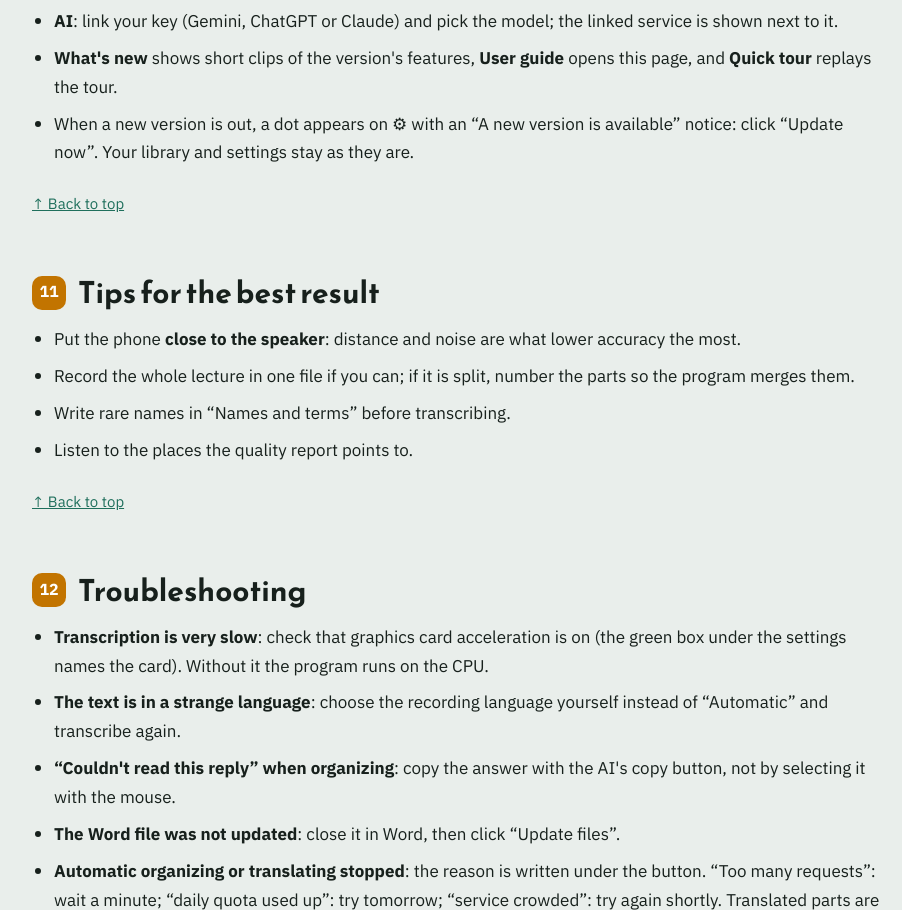
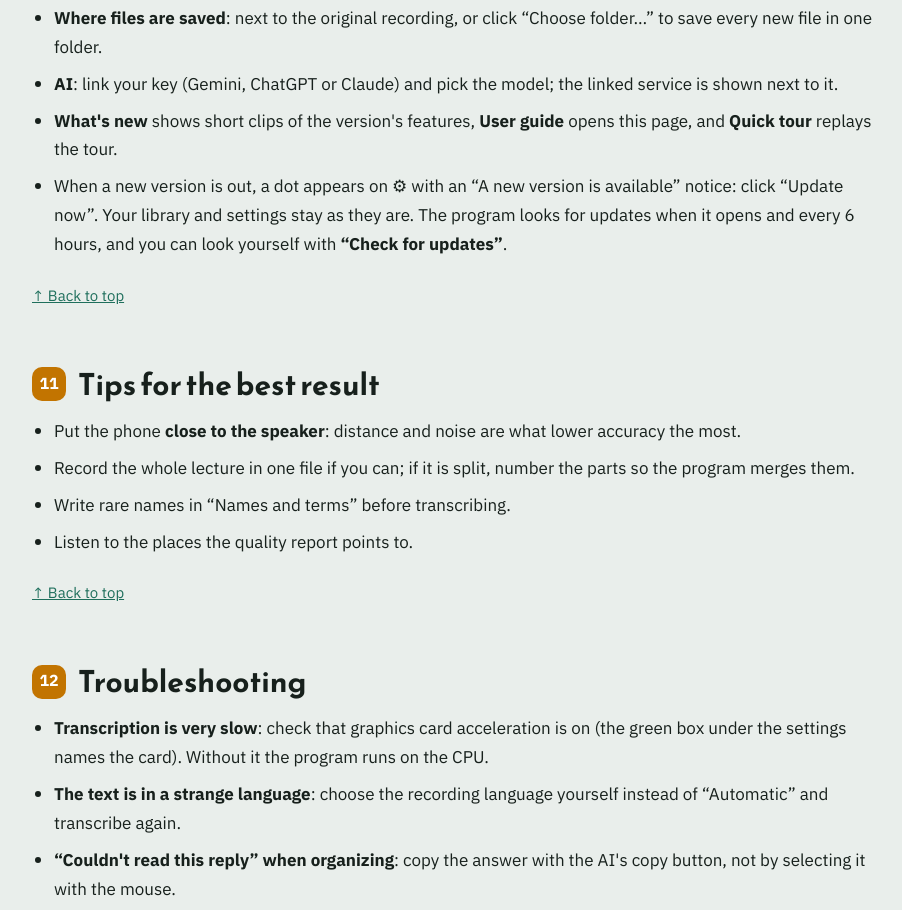
Before and after one commit to nasikh-app/nasikh, a plain HTML site: page docs/guide.html in a window 1280 px wide. Shown: the part 10325-11235 px from the top of the page, without its empty margins (318-1220 px from the left). Drawn offline with Linux system fonts and the light colour scheme.

Commit message:
Add files via upload

```diff
--- a/docs/guide.html
+++ b/docs/guide.html
@@ -172,7 +172,7 @@
           "<b>مكان حفظ الملفات</b>: بجانب التسجيل الأصلي، أو اضغط «اختيار مجلد…» لحفظ كل الملفات الجديدة في مجلد واحد.",
           "<b>الذكاء الاصطناعي</b>: ربط مفتاحك (Gemini أو ChatGPT أو Claude) واختيار النموذج، وبجانبه اسم الخدمة المربوطة.",
           "<b>ما الجديد</b> يعرض مقاطع قصيرة عن ميزات الإصدار، و<b>دليل الاستخدام</b> يفتح هذه الصفحة، و<b>جولة تعريفية</b> تعيد الجولة.",
-          "عند صدور إصدار جديد تظهر نقطة على ⚙ وتنبيه «يتوفر إصدار جديد»: اضغط «حدّث الآن». مكتبتك وإعداداتك تبقى كما هي."
+          "عند صدور إصدار جديد تظهر نقطة على ⚙ وتنبيه «يتوفر إصدار جديد»: اضغط «حدّث الآن». مكتبتك وإعداداتك تبقى كما هي. ويبحث البرنامج عن التحديثات عند فتحه وكل 6 ساعات، ويمكنك البحث بنفسك من <b>«التحقق من التحديثات»</b>."
         ], [], []],
         ["tips", "نصائح لأفضل نتيجة", "", "", [
           "ضع الهاتف <b>قريباً من المحاضر</b> قدر الإمكان، فالمسافة والضجيج أكثر ما يقلّل الدقة.",
@@ -187,6 +187,7 @@
           "<b>لم يُحدَّث ملف Word</b>: أغلق الملف في Word ثم اضغط «تحديث الملفات».",
           "<b>توقّف الترتيب أو الترجمة التلقائية</b>: يكتب البرنامج السبب تحت الزر. «طلبات كثيرة» انتظر دقيقة، و«انتهت الحصة اليومية» حاول غداً، و«الخدمة مزدحمة» حاول بعد قليل. الأجزاء المترجمة محفوظة، والمحاولة التالية تكمل من حيث توقف.",
           "<b>لا تظهر الترجمة في المشغّل</b>: شغّل نسخة <code>… - Arabic subtitles.mkv</code> المدموجة، أو اختر الترجمة من قائمة Subtitle في VLC، وتأكد أن ملف SRT بجانب الفيديو ويبدأ اسمه باسم الفيديو.",
+          "<b>لا يصل التحديث</b>: اضغط ⚙ ← «التحقق من التحديثات». إن قال «تعذّر الوصول إلى GitHub» فقد يمنعه برنامج حماية أو شبكة عمل؛ نزّل أحدث إصدار من الموقع وثبّته فوق القديم، ومكتبتك تبقى كما هي.",
           "لأي مشكلة أخرى: <a href=\"mailto:nasikh.app@gmail.com\">nasikh.app@gmail.com</a>."
         ], [], []]
       ]
@@ -283,7 +284,7 @@
           "<b>Where files are saved</b>: next to the original recording, or click “Choose folder…” to save every new file in one folder.",
           "<b>AI</b>: link your key (Gemini, ChatGPT or Claude) and pick the model; the linked service is shown next to it.",
           "<b>What's new</b> shows short clips of the version's features, <b>User guide</b> opens this page, and <b>Quick tour</b> replays the tour.",
-          "When a new version is out, a dot appears on ⚙ with an “A new version is available” notice: click “Update now”. Your library and settings stay as they are."
+          "When a new version is out, a dot appears on ⚙ with an “A new version is available” notice: click “Update now”. Your library and settings stay as they are. The program looks for updates when it opens and every 6 hours, and you can look yourself with <b>“Check for updates”</b>."
         ], [], []],
         ["tips", "Tips for the best result", "", "", [
           "Put the phone <b>close to the speaker</b>: distance and noise are what lower accuracy the most.",
@@ -298,6 +299,7 @@
           "<b>The Word file was not updated</b>: close it in Word, then click “Update files”.",
           "<b>Automatic organizing or translating stopped</b>: the reason is written under the button. “Too many requests”: wait a minute; “daily quota used up”: try tomorrow; “service crowded”: try again shortly. Translated parts are saved, and the next try continues where it stopped.",
           "<b>The subtitles don't show in the player</b>: play the <code>… - Arabic subtitles.mkv</code> copy, or pick the subtitles in VLC's Subtitle menu, and check that the SRT file sits next to the video with a name starting like the video's.",
+          "<b>The update doesn't arrive</b>: click ⚙ → “Check for updates”. If it says GitHub couldn't be reached, an antivirus or a work network may be blocking it: download the latest version from the website and install it over the old one; your library stays as it is.",
           "For anything else: <a href=\"mailto:nasikh.app@gmail.com\">nasikh.app@gmail.com</a>."
         ], [], []]
       ]
@@ -394,7 +396,7 @@
           "<b>Emplacement des fichiers</b> : à côté de l'enregistrement d'origine, ou cliquez sur « Choisir un dossier… » pour enregistrer tous les nouveaux fichiers au même endroit.",
           "<b>IA</b> : relier votre clé (Gemini, ChatGPT ou Claude) et choisir le modèle ; le service relié est indiqué à côté.",
           "<b>Nouveautés</b> montre de courtes vidéos des fonctions de la version, <b>Guide d'utilisation</b> ouvre cette page, et <b>Visite guidée</b> relance la visite.",
-          "Quand une nouvelle version sort, un point apparaît sur ⚙ avec l'avis « Une nouvelle version est disponible » : cliquez sur « Mettre à jour ». Votre bibliothèque et vos réglages restent tels quels."
+          "Quand une nouvelle version sort, un point apparaît sur ⚙ avec l'avis « Une nouvelle version est disponible » : cliquez sur « Mettre à jour ». Votre bibliothèque et vos réglages restent tels quels. Le programme cherche les mises à jour à l'ouverture et toutes les 6 heures, et vous pouvez chercher vous-même avec <b>« Rechercher des mises à jour »</b>."
         ], [], []],
         ["tips", "Conseils pour un meilleur résultat", "", "", [
           "Placez le téléphone <b>près de l'orateur</b> : la distance et le bruit sont ce qui fait le plus baisser la précision.",
@@ -409,6 +411,7 @@
           "<b>Le Word n'a pas été mis à jour</b> : fermez-le dans Word, puis cliquez sur « Mettre à jour les fichiers ».",
           "<b>L'organisation ou la traduction automatique s'est arrêtée</b> : la raison est écrite sous le bouton. « Trop de requêtes » : attendez une minute ; « quota quotidien épuisé » : réessayez demain ; « service saturé » : réessayez bientôt. Les parties traduites sont enregistrées, et l'essai suivant reprend là où il s'est arrêté.",
           "<b>Les sous-titres ne s'affichent pas dans le lecteur</b> : lancez la copie <code>… - French subtitles.mkv</code>, ou choisissez les sous-titres dans le menu Sous-titres de VLC, et vérifiez que le fichier SRT est à côté de la vidéo et que son nom commence comme celui de la vidéo.",
+          "<b>La mise à jour n'arrive pas</b> : cliquez sur ⚙ → « Rechercher des mises à jour ». S'il est impossible de joindre GitHub, un antivirus ou un réseau d'entreprise le bloque peut-être : téléchargez la dernière version sur le site et installez-la par-dessus l'ancienne ; votre bibliothèque reste intacte.",
           "Pour tout le reste : <a href=\"mailto:nasikh.app@gmail.com\">nasikh.app@gmail.com</a>."
         ], [], []]
       ]
```
Also changed, not shown: docs/img/shot-ar-settings.webp, docs/img/shot-en-settings.webp, docs/img/shot-fr-settings.webp.
